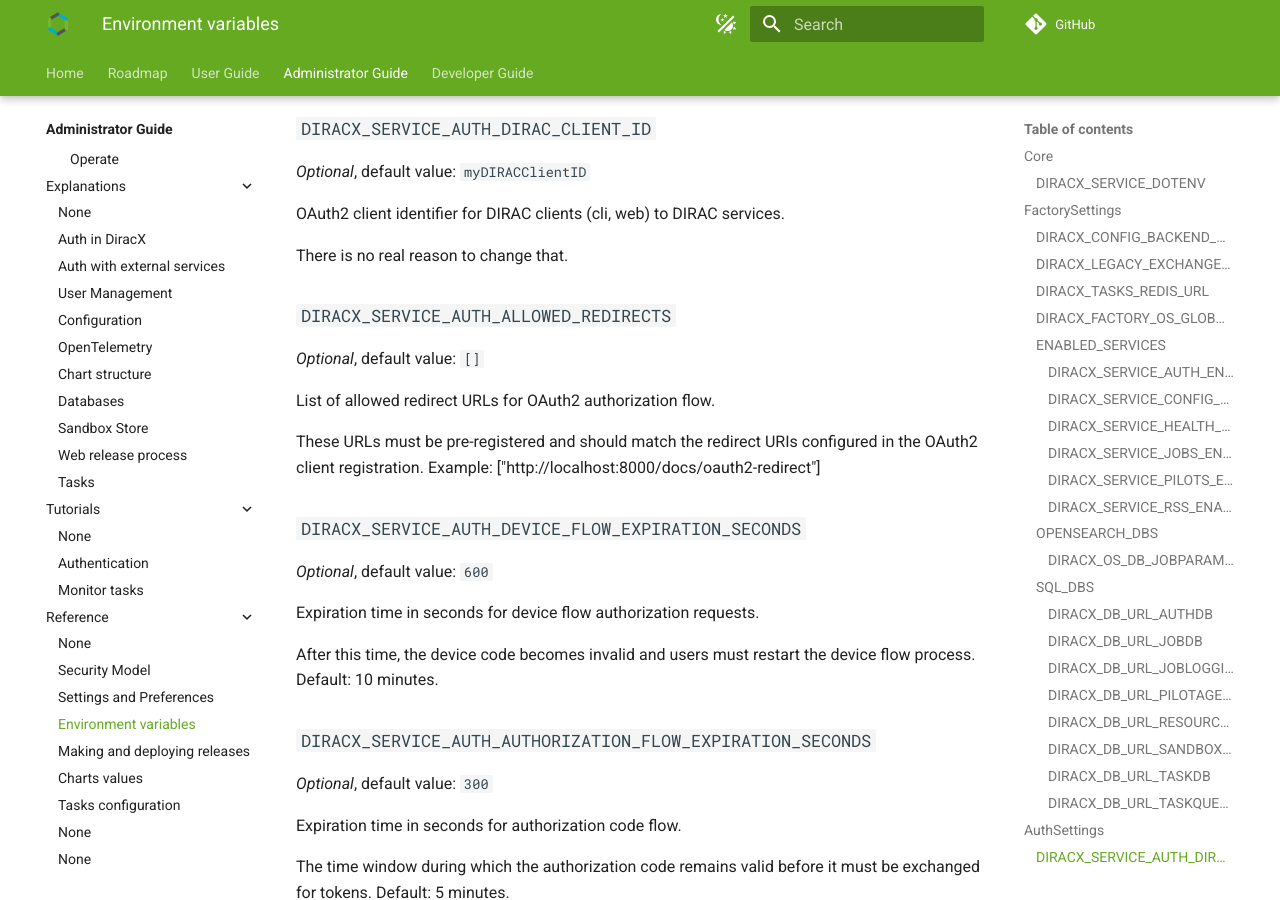
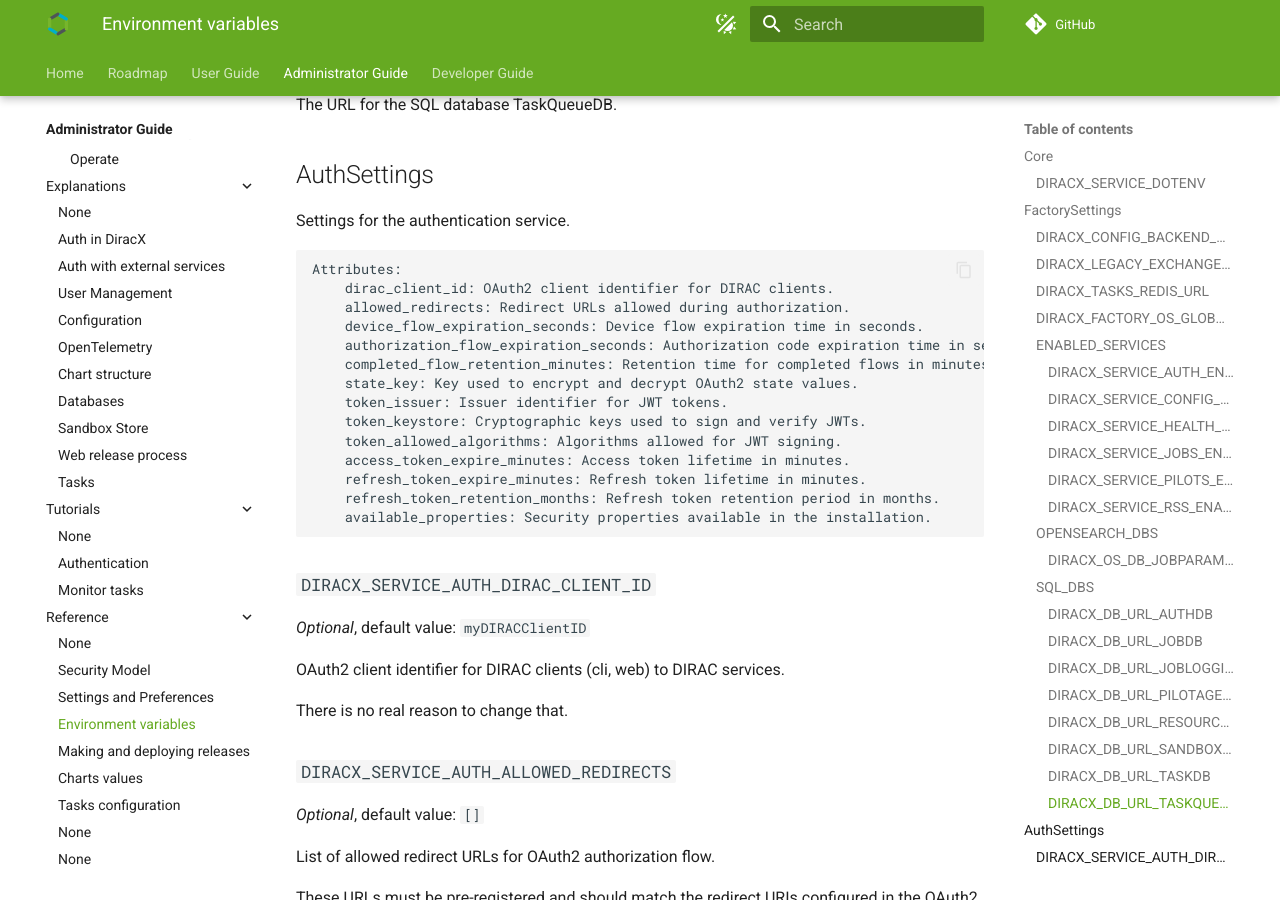
Before and after one commit to DIRACGrid/diracx, an MkDocs documentation site: the page built from docs/admin/reference/env-variables.md, in a window 1280 px wide and 900 px high, scrolled down 3337 px. Built offline with MkDocs 1.6.1 and Material for MkDocs 9.7.7, drawn with Linux system fonts in a browser that asks for light colours; plug-ins that fetch from the network failed and are left out; comment, search, counter and statistics services are not loaded; some of the changed text lies outside the part shown.

Commit message:
docs: add md files modification by settings-doc-check

````diff
--- a/docs/admin/reference/env-variables.md
+++ b/docs/admin/reference/env-variables.md
@@ -16,6 +16,14 @@ Factory settings.
 ```
 Settings which do not fit into dedicated classes,
 or are dynamically generated.
+
+Attributes:
+    config_backend_url: URL of the configuration backend.
+    legacy_exchange_hashed_api_key: Hashed API key for legacy exchange.
+    tasks_redis_url: URL of the Redis server used for tasks.
+    enabled_services: Map of service names to enabled states.
+    opensearch_dbs: OpenSearch database connection URLs.
+    sql_dbs: SQL database connection URLs.
 ```
 
 ### `DIRACX_CONFIG_BACKEND_URL`
@@ -147,6 +155,23 @@ The URL for the SQL database TaskQueueDB.
 
 Settings for the authentication service.
 
+```
+Attributes:
+    dirac_client_id: OAuth2 client identifier for DIRAC clients.
+    allowed_redirects: Redirect URLs allowed during authorization.
+    device_flow_expiration_seconds: Device flow expiration time in seconds.
+    authorization_flow_expiration_seconds: Authorization code expiration time in seconds.
+    completed_flow_retention_minutes: Retention time for completed flows in minutes.
+    state_key: Key used to encrypt and decrypt OAuth2 state values.
+    token_issuer: Issuer identifier for JWT tokens.
+    token_keystore: Cryptographic keys used to sign and verify JWTs.
+    token_allowed_algorithms: Algorithms allowed for JWT signing.
+    access_token_expire_minutes: Access token lifetime in minutes.
+    refresh_token_expire_minutes: Refresh token lifetime in minutes.
+    refresh_token_retention_months: Refresh token retention period in months.
+    available_properties: Security properties available in the installation.
+```
+
 ### `DIRACX_SERVICE_AUTH_DIRAC_CLIENT_ID`
 
 *Optional*, default value: `myDIRACClientID`
@@ -268,6 +293,19 @@ for access control decisions. Defaults to all available security properties.
 ## SandboxStoreSettings
 
 Settings for the sandbox store.
+
+```
+Attributes:
+    bucket_name: S3 bucket used for job sandboxes.
+    s3_client_kwargs: Configuration passed to the S3 client.
+    auto_create_bucket: Whether to create a missing S3 bucket.
+    url_validity_seconds: Validity period for presigned S3 URLs.
+    se_name: Logical Storage Element name for the sandbox store.
+    s3_max_pool_connections: Maximum S3 client connection pool size.
+    clean_batch_size: Number of candidates selected per cleaning batch.
+    clean_delete_chunk_size: Number of database rows deleted per chunk.
+    clean_max_concurrent_db_deletes: Maximum concurrent database delete chunks.
+```
 
 ### `DIRACX_SANDBOX_STORE_BUCKET_NAME`
 
````
Also changed, not shown: docs/dev/reference/env-variables.md (+5 -0 lines).
